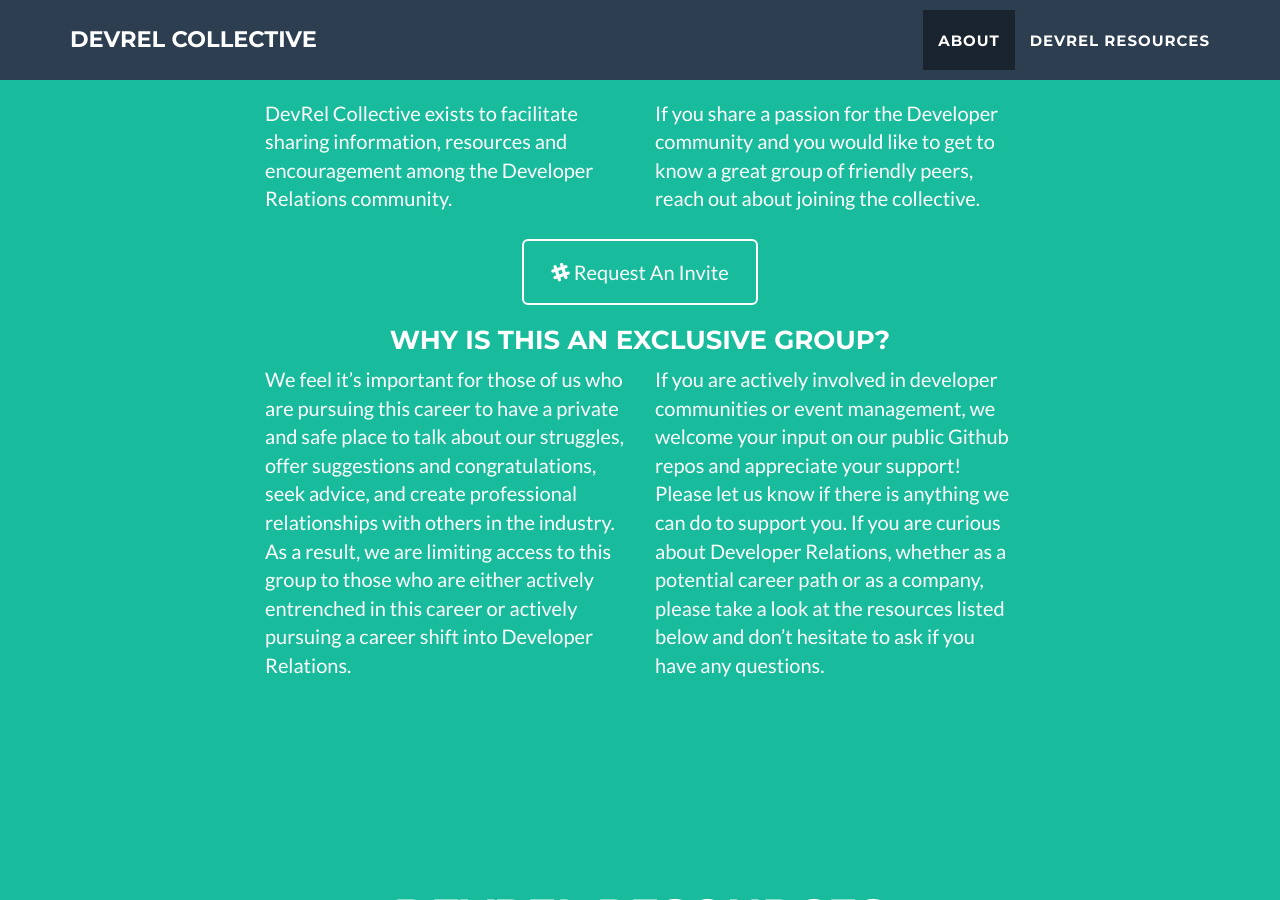
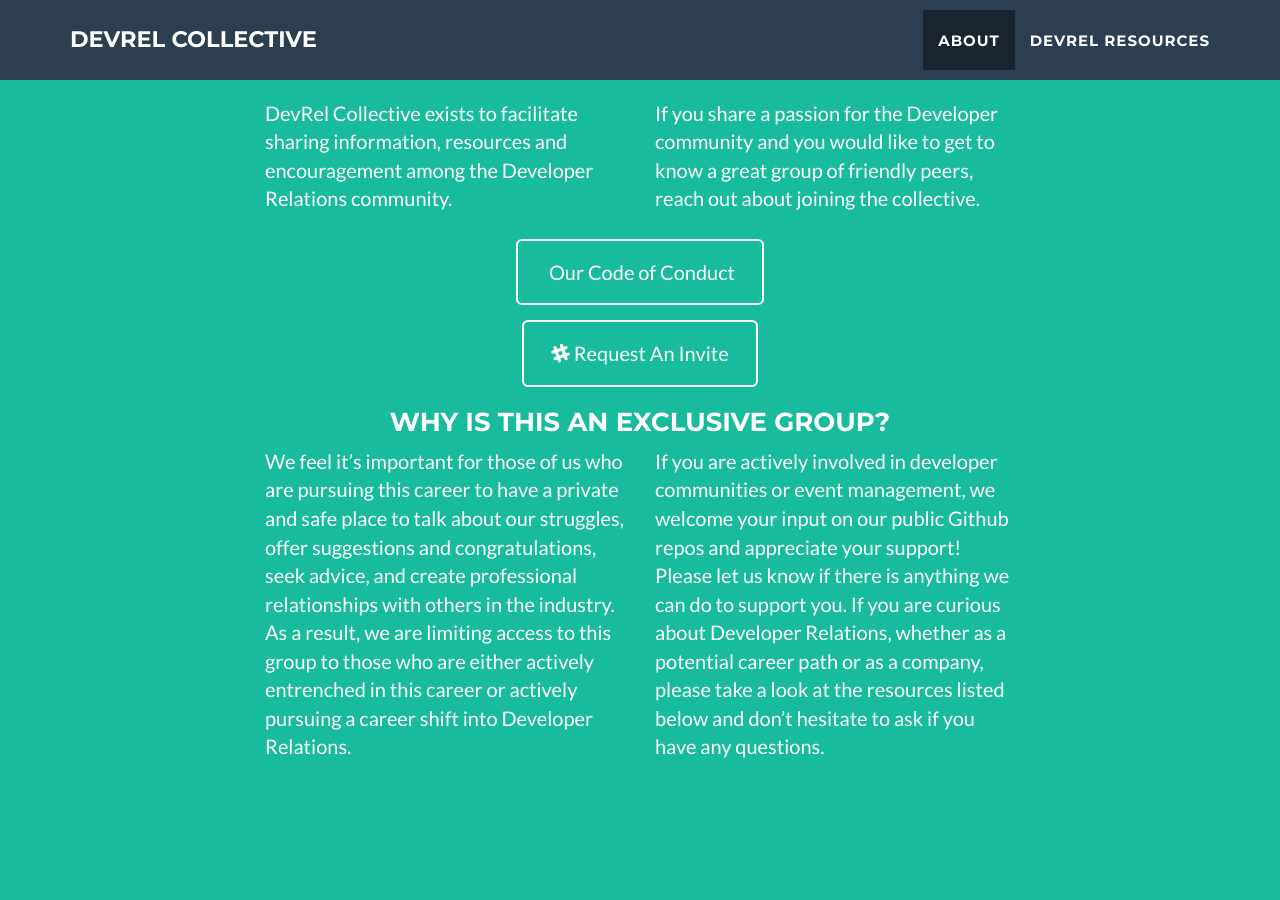
Before and after one commit to evangelistcollective/evangelistcollective.github.io, a Jekyll site: the page built from index.html, in a window 1280 px wide and 900 px high, scrolled down 830 px. Built offline with Jekyll 4.4.1, drawn with Linux system fonts in a browser that asks for light colours.

Commit message:
Add code of conduct

```diff
--- a/_includes/about.html
+++ b/_includes/about.html
@@ -13,6 +13,11 @@
                 </div>
                 <div class="col-lg-4">
                     <p>If you share a passion for the Developer community and you would like to get to know a great group of friendly peers, reach out about joining the collective.</p>
+                </div>
+                <div class="col-lg-8 col-lg-offset-2 text-center">
+                    <a href="https://goo.gl/gLmnim" class="btn btn-lg btn-outline">
+                        <i class="fa fa-readme"></i> Our Code of Conduct
+                    </a>
                 </div>
                 <div class="col-lg-8 col-lg-offset-2 text-center">
                     <a href="http://goo.gl/forms/1d5PK0TCAI" class="btn btn-lg btn-outline">
```
